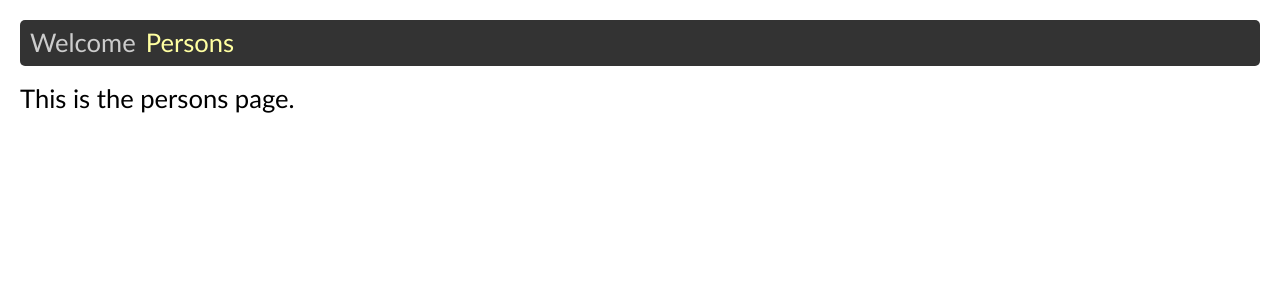
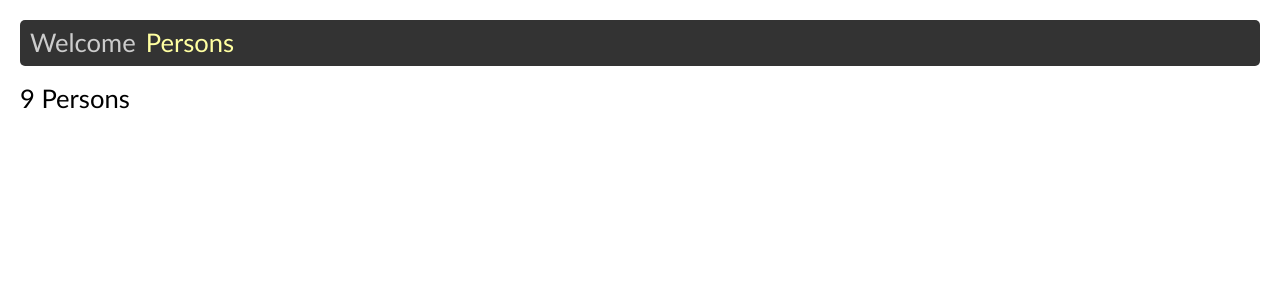
Before and after one commit to edwardtanguay/react-items-page-search-and-display, a React (Create React App) app: page /persons in a window 1280 px wide. Shown: the top 300 px of the page. Built offline with nearby package versions, Linux system fonts and the light colour scheme.

Commit message:
persons data in

```diff
--- a/src/pages/PagePersons.js
+++ b/src/pages/PagePersons.js
@@ -1,7 +1,9 @@
+import persons from '../data/persons.json';
+
 const PagePersons = () => {
 	return (
 		<>
-			This is the persons page.
+			{persons.length} Persons
 		</>
 	)
 }
```
